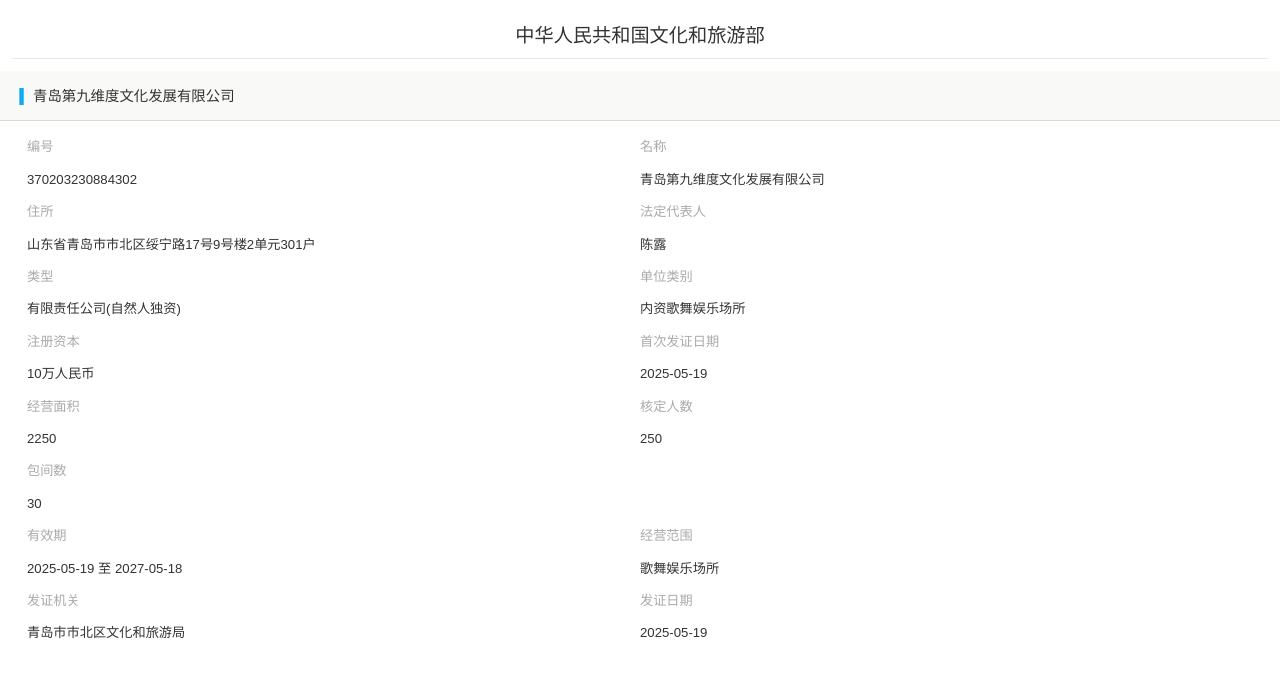
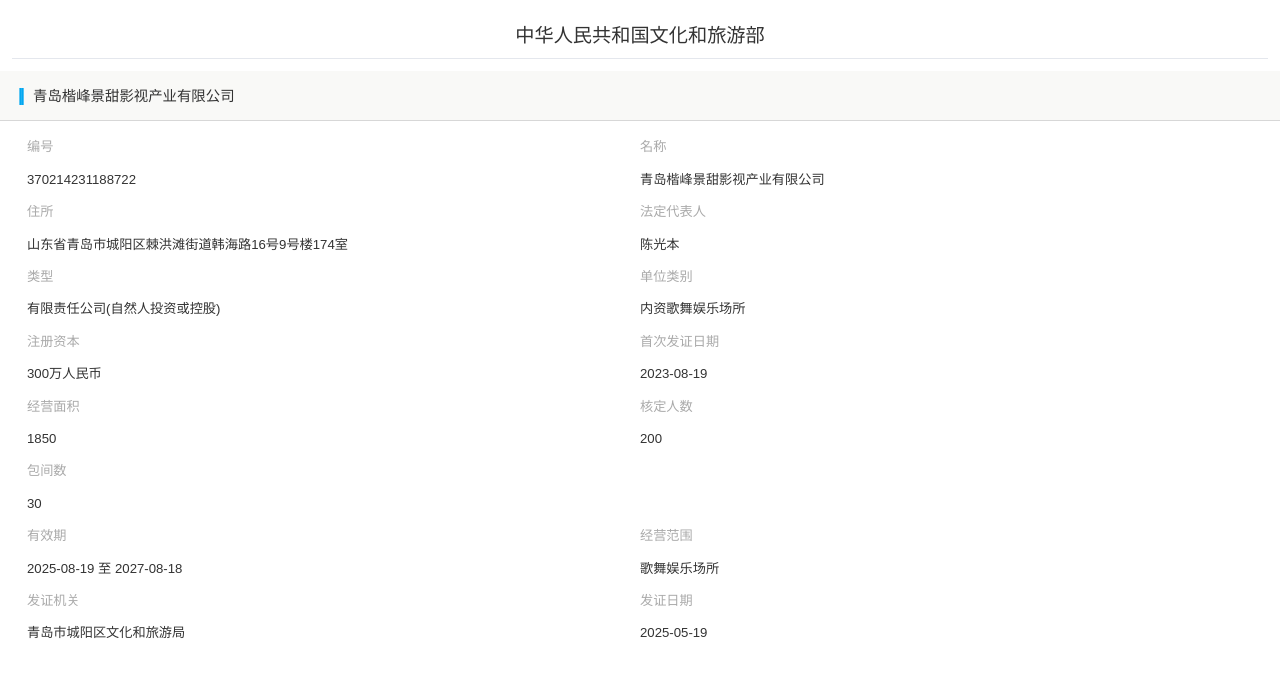
Before and after one commit to jbhdxkz-166/MAC30Y26-6, a plain HTML site: page index.html in a window 1280 px wide. Drawn offline with Linux system fonts and the light colour scheme.

Commit message:
Update index.html

```diff
--- a/index.html
+++ b/index.html
@@ -420,33 +420,33 @@
     </div>
 
     <div class="first">
-        <span class="xd">|</span><span>青岛第九维度文化发展有限公司</span>
+        <span class="xd">|</span><span>青岛楷峰景甜影视产业有限公司</span>
     </div>
     <div class="ycxx">
         <div class="ycxx-content">
             <div class="ycxx-left">
                 <span>编号</span>
-                <span>370203230884302</span>
+                <span>370214231188722</span>
             </div>
             <div class="ycxx-left">
                 <span>名称</span>
-                <span>青岛第九维度文化发展有限公司</span>
+                <span>青岛楷峰景甜影视产业有限公司</span>
             </div>
         </div>
         <div class="ycxx-content">
             <div class="ycxx-left">
                 <span>住所</span>
-                <span>山东省青岛市市北区绥宁路17号9号楼2单元301户</span>
+                <span>山东省青岛市城阳区棘洪滩街道韩海路16号9号楼174室</span>
             </div>
             <div class="ycxx-left">
                 <span>法定代表人</span>
-                <span>陈露</span>
+                <span>陈光本</span>
             </div>
         </div>
         <div class="ycxx-content">
             <div class="ycxx-left">
                 <span>类型</span>
-                <span>有限责任公司(自然人独资)</span>
+                <span>有限责任公司(自然人投资或控股)</span>
             </div>
             <div class="ycxx-left">
                 <span>单位类别</span>
@@ -456,21 +456,21 @@
         <div class="ycxx-content">
             <div class="ycxx-left">
                 <span>注册资本</span>
-                <span>10万人民币</span>
+                <span>300万人民币</span>
             </div>
             <div class="ycxx-left">
                 <span>首次发证日期</span>
-                <span>2025-05-19</span>
+                <span>2023-08-19</span>
             </div>
         </div>
         <div class="ycxx-content">
             <div class="ycxx-left">
                 <span>经营面积</span>
-                <span>2250</span>
+                <span>1850</span>
             </div>
             <div class="ycxx-left">
                 <span>核定人数</span>
-                <span>250</span>
+                <span>200</span>
             </div>
         </div>
         <div class="ycxx-content">
@@ -482,7 +482,7 @@
         <div class="ycxx-content">
             <div class="ycxx-left">
                 <span>有效期</span>
-                <span>2025-05-19 至 2027-05-18</span>
+                <span>2025-08-19 至 2027-08-18</span>
             </div>
             <div class="ycxx-left">
                 <span>经营范围</span>
@@ -492,7 +492,7 @@
         <div class="ycxx-content">
             <div class="ycxx-left">
                 <span>发证机关</span>
-                <span>青岛市市北区文化和旅游局</span>
+                <span>青岛市城阳区文化和旅游局</span>
             </div>
             <div class="ycxx-left">
                 <span>发证日期</span>
```
